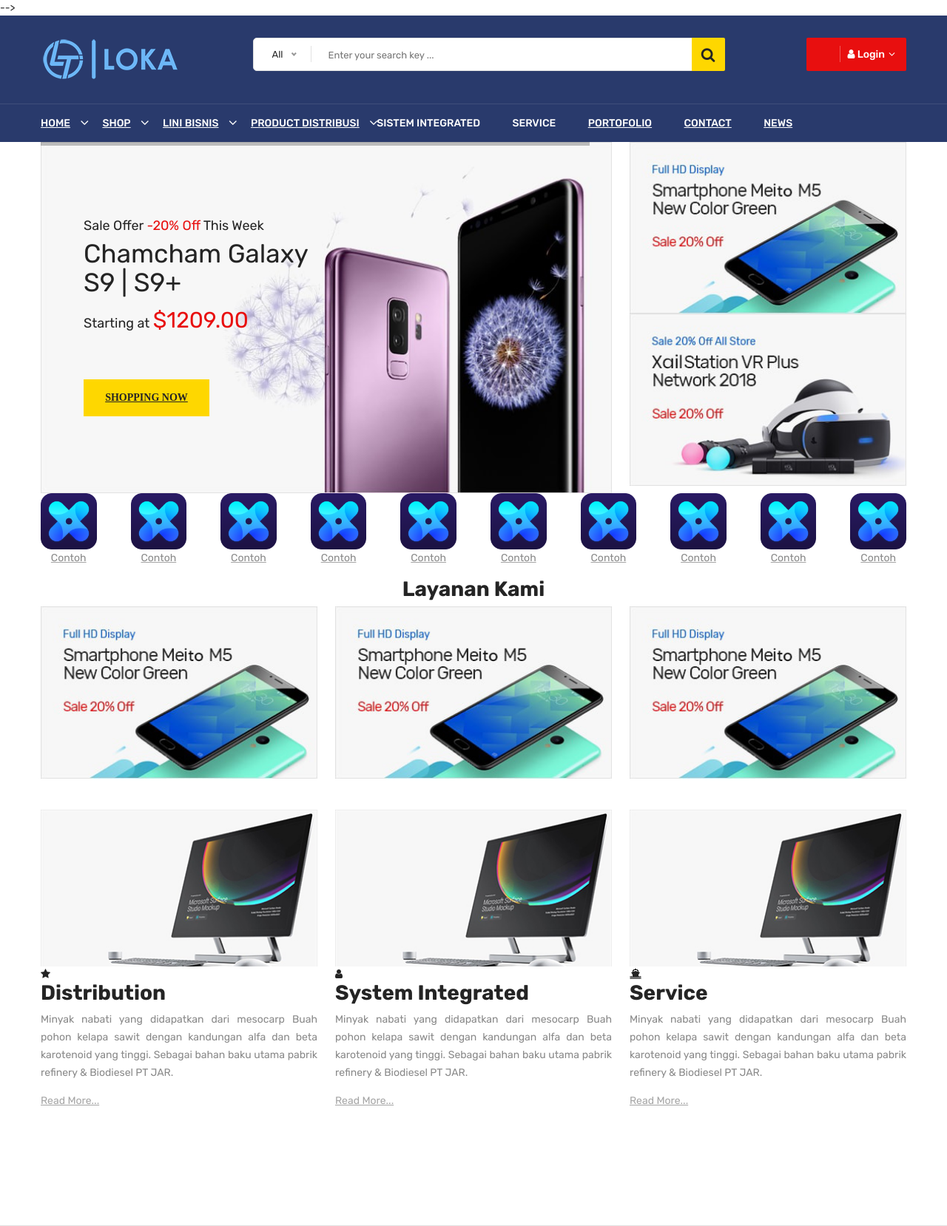
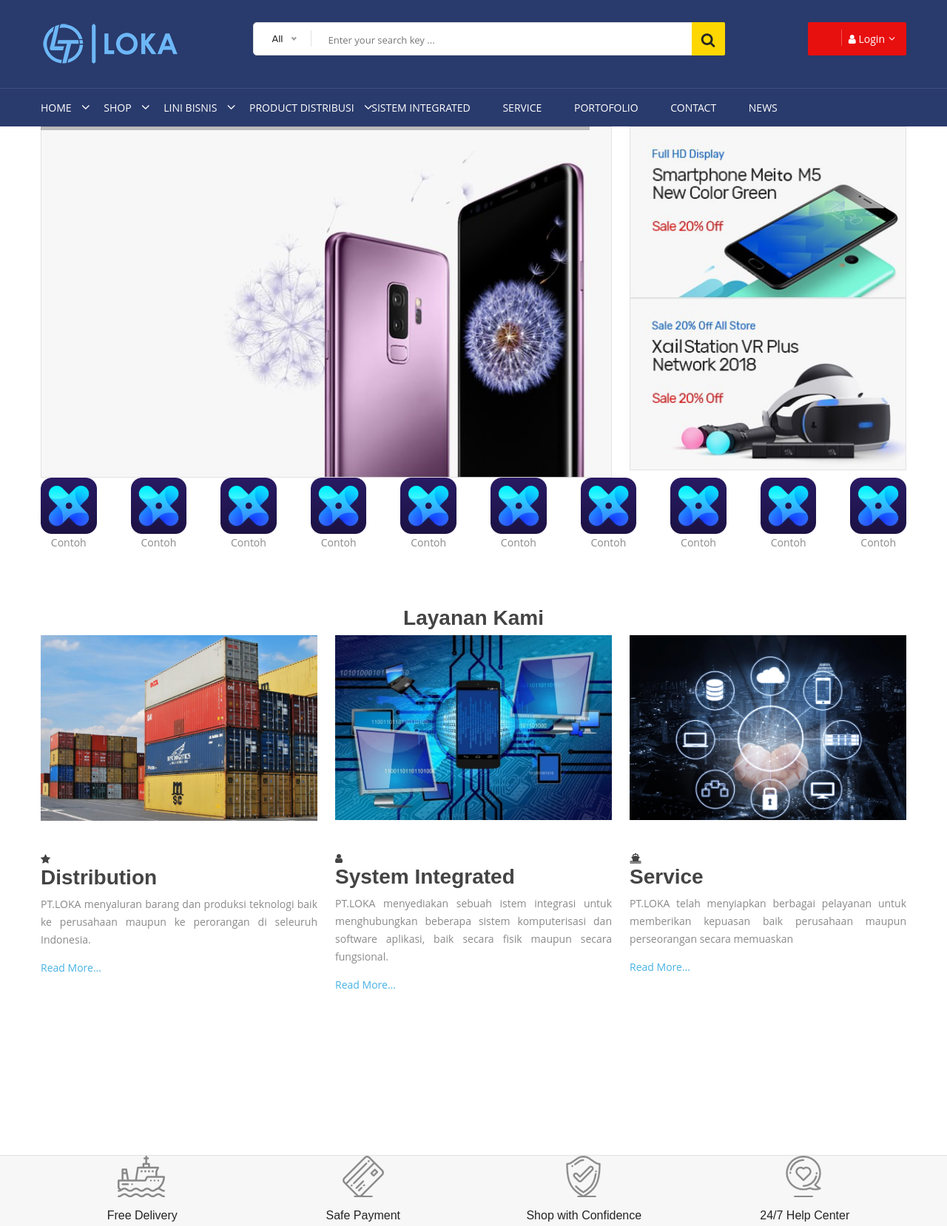
Before and after one commit to AldyDankers/LOKANEW, a CodeIgniter app: page /LOKANEW/ in a window 1280 px wide. Shown: the top 1658 px of the page at 74% size. Run offline with CodeIgniter, Linux system fonts and the light colour scheme; some libraries are stand-ins or nearby versions.

Commit message:
update minggu ini

```diff
--- a/application/views/web-loka/home/Home.php
+++ b/application/views/web-loka/home/Home.php
@@ -4,19 +4,19 @@
                 <div class="container">
                     <div class="row">
                         <!-- Begin Slider Area -->
-                        <div class="col-lg-8 col-md-8">
+                        <div class="col-lg-8 col-md-8 mt-20">
                             <div class="slider-area pt-sm-30 pt-xs-30">
                                 <div class="slider-active owl-carousel">
                                     <!-- Begin Single Slide Area -->
                                     <div class="single-slide align-center-left animation-style-01 bg-1">
                                         <div class="slider-progress"></div>
                                         <div class="slider-content">
-                                            <h5>Sale Offer <span>-20% Off</span> This Week</h5>
+                                            <!-- <h5>Sale Offer <span>-20% Off</span> This Week</h5>
                                             <h2>Chamcham Galaxy S9 | S9+</h2>
                                             <h3>Starting at <span>$1209.00</span></h3>
                                             <div class="default-btn slide-btn">
                                                 <a class="links" href="shop-left-sidebar.html">Shopping Now</a>
-                                            </div>
+                                            </div> -->
                                         </div>
                                     </div>
                                     <!-- Single Slide Area End Here -->
@@ -24,12 +24,12 @@
                                     <div class="single-slide align-center-left animation-style-02 bg-2">
                                         <div class="slider-progress"></div>
                                         <div class="slider-content">
-                                            <h5>Sale Offer <span>Black Friday</span> This Week</h5>
+                                            <!-- <h5>Sale Offer <span>Black Friday</span> This Week</h5>
                                             <h2>Work Desk Surface Studio 2018</h2>
                                             <h3>Starting at <span>$824.00</span></h3>
                                             <div class="default-btn slide-btn">
                                                 <a class="links" href="shop-left-sidebar.html">Shopping Now</a>
-                                            </div>
+                                            </div> -->
                                         </div>
                                     </div>
                                     <!-- Single Slide Area End Here -->
@@ -37,12 +37,12 @@
                                     <div class="single-slide align-center-left animation-style-01 bg-3">
                                         <div class="slider-progress"></div>
                                         <div class="slider-content">
-                                            <h5>Sale Offer <span>-10% Off</span> This Week</h5>
+                                            <!-- <h5>Sale Offer <span>-10% Off</span> This Week</h5>
                                             <h2>Phantom 4 Pro+ Obsidian</h2>
                                             <h3>Starting at <span>$1849.00</span></h3>
                                             <div class="default-btn slide-btn">
                                                 <a class="links" href="shop-left-sidebar.html">Shopping Now</a>
-                                            </div>
+                                            </div> -->
                                         </div>
                                     </div>
                                     <!-- Single Slide Area End Here -->
@@ -51,7 +51,7 @@
                         </div>
                         <!-- Slider Area End Here -->
                         <!-- Begin Li Banner Area -->
-                        <div class="col-lg-4 col-md-4 text-center pt-sm-30 pt-xs-30">
+                        <div class="col-lg-4 col-md-4 text-center pt-sm-30 pt-xs-30 mt-20">
                             <div class="li-banner">
                                 <a href="#">
                                     <img src="<?php echo base_url('/asset/web-loka/');?>images/banner/1_1.jpg" alt="">
@@ -191,13 +191,13 @@
                                     <div class="service-item">
                                         <div class="single-banner pb-xs-30">
                                             <a href="#">
-                                                <img src="<?php echo base_url('/asset/web-loka/');?>images/banner/1_1.jpg" alt="Li's Static Banner">
+                                                <img src="<?php echo base_url('/asset/web-loka/');?>images/banner/distribusi.jpg" alt="Li's Static Banner">
                                             </a>
                                         </div><br><br>
 
-                                        <div class="img">
+                                        <!-- <div class="img">
                                             <a href="blog-details-left-sidebar.html"><img class="img-full" src="images/blog-banner/2.jpg" alt=""></a>
-                                        </div>
+                                        </div> -->
                                         <div class="details position-relative" style="height:350px">
                                             <div class="icon">
                                                 <i class="fa fa-star"></i>
@@ -205,10 +205,9 @@
                                             <div>
                                             <h3>Distribution</h3>
 
-                                                <p class="text-justify">Minyak nabati yang didapatkan dari mesocarp Buah
-                                                pohon kelapa sawit dengan kandungan alfa dan beta
-                                                karotenoid yang tinggi. Sebagai bahan baku utama
-                                                pabrik refinery & Biodiesel PT JAR.</p>
+                                                <p class="text-justify">PT.LOKA menyaluran barang dan produksi teknologi baik ke perusahaan
+                                                    maupun ke perorangan di seleuruh Indonesia.
+                                                </p>
                                                 <a class="read-more" href="<?php echo base_url();?>Lini_Bisnis/Distribution">Read More...</a>
                                             </div>
                                         </div>
@@ -220,13 +219,13 @@
                                     <div class="service-item">
                                         <div class="single-banner pb-xs-30">
                                             <a href="#">
-                                                <img src="<?php echo base_url('/asset/web-loka/');?>images/banner/1_1.jpg" alt="Li's Static Banner">
+                                                <img src="<?php echo base_url('/asset/web-loka/');?>images/banner/sistemintegrated.jpg" alt="Li's Static Banner">
                                             </a>
                                         </div><br><br>
 
-                                        <div class="img">
+                                        <!-- <div class="img">
                                             <a href="blog-details-left-sidebar.html"><img class="img-full" src="images/blog-banner/2.jpg" alt=""></a>
-                                        </div>
+                                        </div> -->
                                         <div class="details position-relative" style="height:350px">
                                             <div class="icon">
                                                 <i class="fa fa-user"></i>
@@ -234,10 +233,9 @@
                                             <div>
                                             <h3>System Integrated</h3>
 
-                                                <p class="text-justify">Minyak nabati yang didapatkan dari mesocarp Buah
-                                                pohon kelapa sawit dengan kandungan alfa dan beta
-                                                karotenoid yang tinggi. Sebagai bahan baku utama
-                                                pabrik refinery & Biodiesel PT JAR.</p>
+                                                <p class="text-justify">PT.LOKA menyediakan sebuah istem integrasi
+                                                    untuk menghubungkan beberapa sistem komputerisasi
+                                                    dan software aplikasi, baik secara fisik maupun secara fungsional.</p>
                                                 <a class="read-more" href="<?php echo base_url();?>Lini_Bisnis/Sistem_Integrated">Read More...</a>
                                             </div>
                                         </div>
@@ -249,24 +247,21 @@
                                     <div class="service-item">
                                         <div class="single-banner pb-xs-30">
                                             <a href="#">
-                                                <img src="<?php echo base_url('/asset/web-loka/');?>images/banner/1_1.jpg" alt="Li's Static Banner">
+                                                <img src="<?php echo base_url('/asset/web-loka/');?>images/banner/service.webp" alt="Li's Static Banner">
                                             </a>
                                         </div><br><br>
 
-                                        <div class="img">
+                                        <!-- <div class="img">
                                             <a href="blog-details-left-sidebar.html"><img class="img-full" src="images/blog-banner/2.jpg" alt=""></a>
-                                        </div>
+                                        </div> -->
                                         <div class="details position-relative" style="height:350px">
                                             <div class="icon">
                                                 <i class="fa fa-ship"></i>
                                             </div>
                                             <div>
                                             <h3>Service</h3>
-
-                                                <p class="text-justify">Minyak nabati yang didapatkan dari mesocarp Buah
-                                                pohon kelapa sawit dengan kandungan alfa dan beta
-                                                karotenoid yang tinggi. Sebagai bahan baku utama
-                                                pabrik refinery & Biodiesel PT JAR.</p>
+                                            <p class="text-justify">PT.LOKA telah menyiapkan berbagai pelayanan untuk memberikan kepuasan
+                                            baik perusahaan maupun perseorangan secara memuaskan</p>
                                                 <a class="read-more" href="<?php echo base_url();?>Lini_Bisnis/Service">Read More...</a>
                                             </div>
                                         </div>
--- a/application/views/web-loka/home/Profile_Perusahaan.php
+++ b/application/views/web-loka/home/Profile_Perusahaan.php
@@ -3,7 +3,6 @@
 
         <div class="section-title">
           <h2>Profil Perusahaan</h2>
-          <p>Magnam dolores commodi suscipit. Necessitatibus eius consequatur ex aliquid fuga eum quidem. Sit sint consectetur velit. Quisquam quos quisquam cupiditate. Et nemo qui impedit suscipit alias ea. Quia fugiat sit in iste officiis commodi quidem hic quas.</p>
         </div>
         </div>
 
@@ -14,7 +13,7 @@
                         <!-- About Text Start -->
                         <div class="col-lg-6 order-last order-lg-first">
                             <div class="about-text-wrap">
-                                <h2><span>Profil</span>Perusahaan</h2>
+                                <h2><span>Karya</span>Teknologi Indonesia</h2>
                                 <p>We provide the best Beard oile all over the world. We are the worldd best store in indi for Beard Oil. You can buy our product without any hegitation because they truste us and buy our product without any hagitation because they belive and always happy buy our product.</p>
                                 <p>Some of our customer say’s that they trust us and buy our product without any hagitation because they belive us and always happy to buy our product.</p>
                                 <p>We provide the beshat they trusted us and buy our product without any hagitation because they belive us and always happy to buy.</p>
--- a/application/views/web-loka/lini_bisnis/Lini_Bisnis.php
+++ b/application/views/web-loka/lini_bisnis/Lini_Bisnis.php
@@ -10,7 +10,7 @@
                         <!-- About Text Start -->
                         <div class="col-lg-6 order-last order-lg-first">
                             <div class="about-text-wrap">
-                                <h2>Lini Bisnis</h2>
+                                <h2><span>Gerak</span>dan Fokus</h2>
                                 <p>We provide the best Beard oile all over the world. We are the worldd best store in indi for Beard Oil. You can buy our product without any hegitation because they truste us and buy our product without any hagitation because they belive and always happy buy our product.</p>
                                 <p>Some of our customer say’s that they trust us and buy our product without any hagitation because they belive us and always happy to buy our product.</p>
                                 <p>We provide the beshat they trusted us and buy our product without any hagitation because they belive us and always happy to buy.</p>
--- a/application/views/web-loka/lini_bisnis/Service.php
+++ b/application/views/web-loka/lini_bisnis/Service.php
@@ -4,8 +4,9 @@
 
         <div class="section-title mb-0">
           <h2>Services</h2>
+          <p style="color:black ;"> Magnam dolores commodi suscipit. Necessitatibus eius consequatur ex aliquid fuga eum quidem. Sit sint consectetur velit. Quisquam quos quisquam cupiditate. Et nemo qui impedit suscipit alias ea. Quia fugiat sit in iste officiis commodi quidem hic quas.</p>
         </div>
-        <p class="text-center mt-0">Magnam dolores commodi suscipit. Necessitatibus eius consequatur ex aliquid fuga eum quidem. Sit sint consectetur velit. Quisquam quos quisquam cupiditate. Et nemo qui impedit suscipit alias ea. Quia fugiat sit in iste officiis commodi quidem hic quas.</p>
+
         <div class="row">
           <div class="col-xl-3 col-md-6 d-flex align-items-stretch" data-aos="zoom-in" data-aos-delay="100">
             <div class="icon-box">
--- a/application/views/web-loka/lini_bisnis/Sistem_Integrated.php
+++ b/application/views/web-loka/lini_bisnis/Sistem_Integrated.php
@@ -4,8 +4,9 @@
 
         <div class="section-title mb-0">
           <h2>Sistem Integrated</h2>
+          <p style="color:black ;"> Magnam dolores commodi suscipit. Necessitatibus eius consequatur ex aliquid fuga eum quidem. Sit sint consectetur velit. Quisquam quos quisquam cupiditate. Et nemo qui impedit suscipit alias ea. Quia fugiat sit in iste officiis commodi quidem hic quas.</p>
         </div>
-        <p class="text-center mt-0">Magnam dolores commodi suscipit. Necessitatibus eius consequatur ex aliquid fuga eum quidem. Sit sint consectetur velit. Quisquam quos quisquam cupiditate. Et nemo qui impedit suscipit alias ea. Quia fugiat sit in iste officiis commodi quidem hic quas.</p>
+
         <div class="row">
           <div class="col-xl-3 col-md-6 d-flex align-items-stretch ml-150" data-aos="zoom-in" data-aos-delay="100">
             <div class="icon-box">
--- a/application/views/web-loka/login/Login.php
+++ b/application/views/web-loka/login/Login.php
@@ -33,7 +33,7 @@
                                         <div class="col-md-4 mt-10 mb-20 text-md-right">
                                             <a href="#"> Forgot password?</a>
                                         </div>
-                                        <div class="col-md-12 ml-110">
+                                        <div class="col-md-12">
                                             <button class="register-button mt-0">Login</button>
                                         </div>
                                     </div><br>
--- a/application/views/web-loka/register/Register.php
+++ b/application/views/web-loka/register/Register.php
@@ -37,14 +37,14 @@
                                         <div class="col-md-4 mt-10 mb-20 text-left text-md-right">
                                             <a href="#"> Forgot password?</a>
                                         </div> -->
-                                        <div class="col-md-12 ml-90">
+                                        <div style="margin:0 auto;" class="col-md-12">
                                             <button class="register-button mt-0">Register</button>
                                         </div>
                                     </div><br>
                                     <!-- Register buttons -->
-								  <div class="footer-block ml-60">
+								  <div style="margin:center;" class="footer-block">
 								    <!-- <p>Not a member? <a href="#!">Register</a></p> -->
-								    <p class="ml-60">or sign up with:</p>
+								    <p>or sign up with:</p>
 								    <!-- <div class="col-lg-12"> -->
                                     <!-- <div class="footer-block"> -->
                                         <ul class="social-link">
--- a/application/views/web-loka/template/header.php
+++ b/application/views/web-loka/template/header.php
@@ -47,18 +47,18 @@
         <link href="<?php echo base_url('/asset/web-loka/');?>vendor/aos/aos.css" rel="stylesheet">
         <link href="<?php echo base_url('/asset/web-loka/');?>vendor/glightbox/css/glightbox.min.css" rel="stylesheet">
         <link href="<?php echo base_url('/asset/web-loka/');?>vendor/swiper/swiper-bundle.min.css" rel="stylesheet">
-        <link href="<?php echo base_url('/asset/web-loka/');?>vendor/remixicon/remixicon.css" rel="stylesheet"> -->
+        <link href="<?php echo base_url('/asset/web-loka/');?>vendor/remixicon/remixicon.css" rel="stylesheet">
 
         <!-- Variables CSS Files. Uncomment your preferred color scheme -->
-        <!-- <link href="<?php echo base_url('/asset/web-loka/');?>css/variables.css" rel="stylesheet"> -->
+        <link href="<?php echo base_url('/asset/web-loka/');?>css/variables.css" rel="stylesheet">
 
         <!-- Template Main CSS File -->
-        <!-- <link href="<?php echo base_url('/asset/web-loka/');?>css/main.css" rel="stylesheet"> -->
+        <link href="<?php echo base_url('/asset/web-loka/');?>css/main.css" rel="stylesheet">
 
         <!-- Template Main CSS File -->
-        <!-- <link href="<?php echo base_url('/asset/web-loka/');?>assets/css/style.css" rel="stylesheet"> -->
+        <link href="<?php echo base_url('/asset/web-loka/');?>assets/css/style.css" rel="stylesheet">
         <!-- Modernizr js -->
-        <!-- <script src="<?php echo base_url('/asset/web-loka/');?>js/vendor/modernizr-2.8.3.min.js"></script>      -->
+        <script src="<?php echo base_url('/asset/web-loka/');?>js/vendor/modernizr-2.8.3.min.js"></script>
 </head>
 
 <body>
@@ -383,6 +383,14 @@
                         </div>
                     </div>
                 </div>
+                <div class="mobile-menu-area mobile-menu-area-4 d-lg-none d-xl-none col-12">
+                    <div class="container">
+                        <div class="row">
+                            <div class="mobile-menu">
+                            </div>
+                        </div>
+                    </div>
+                </div>
 
             </header>
             <!-- Header Area End Here -->
```
Also changed, not shown: application/views/web-loka/home/Struktur_Organisasi.php (+7 -8 lines), application/views/web-loka/home/Visi_Misi.php (+11 -27 lines), application/views/web-loka/lini_bisnis/Distribution.php (+25 -17 lines), asset/web-loka/images/banner/distribusi.jpg (added), asset/web-loka/images/banner/home1.jpg (added), asset/web-loka/images/banner/home2.jpg (added), asset/web-loka/images/banner/home3.webp (added), asset/web-loka/images/banner/home3_1.jpg (added), asset/web-loka/images/banner/home3_2.jpg (added), asset/web-loka/images/banner/service.jpg (added), asset/web-loka/images/banner/service.webp (added), asset/web-loka/images/banner/sistemintegrated.jpg (added).
